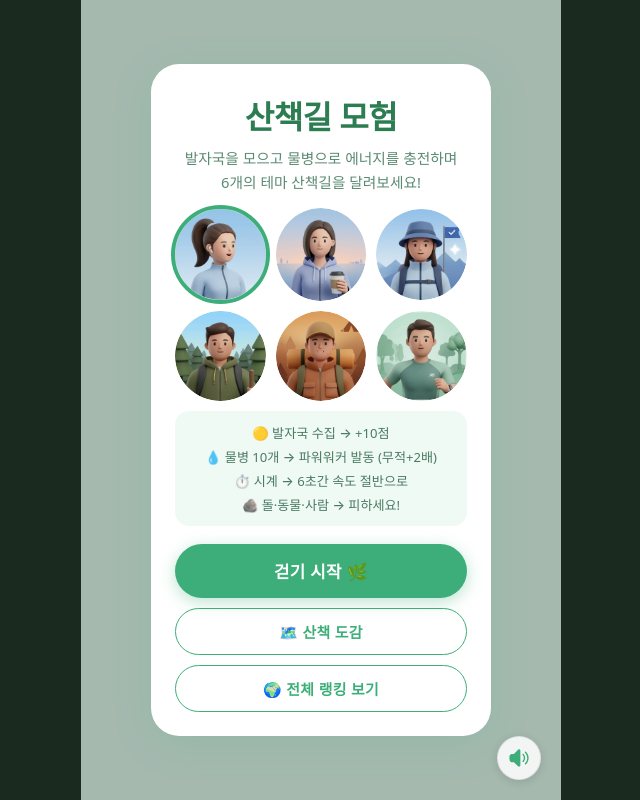
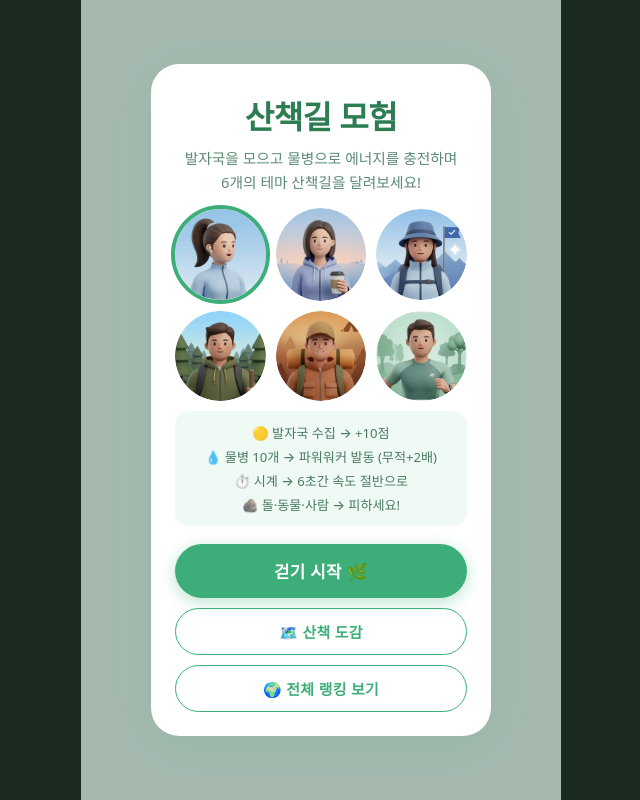
Before and after one commit to devhy5174/hamkke-walk-game, a React (Vite) app: page / in a window 1280 px wide. Shown: the whole page, without its empty margins (319-959 px from the left). Built offline with nearby package versions, Linux system fonts and the light colour scheme; no server answers.

Commit message:
음소거 버튼 게임 화면에서만 표시
Co-Authored-By: Claude Sonnet 4.6 <noreply@anthropic.com>

```diff
--- a/src/App.tsx
+++ b/src/App.tsx
@@ -600,8 +600,8 @@ function App() {
         </>
       )}
 
-      {/* 음소거 버튼 */}
-      <button
+      {/* 음소거 버튼 — 게임 중에만 표시 */}
+      {isStarted && <button
         onClick={handleToggleMute}
         style={{
           position: "absolute",
@@ -628,7 +628,7 @@ function App() {
           ? <HiSpeakerXMark size={22} color="#888" />
           : <HiSpeakerWave size={22} color="#3DAE79" />
         }
-      </button>
+      </button>}
     </div>
     </>
   );
```
